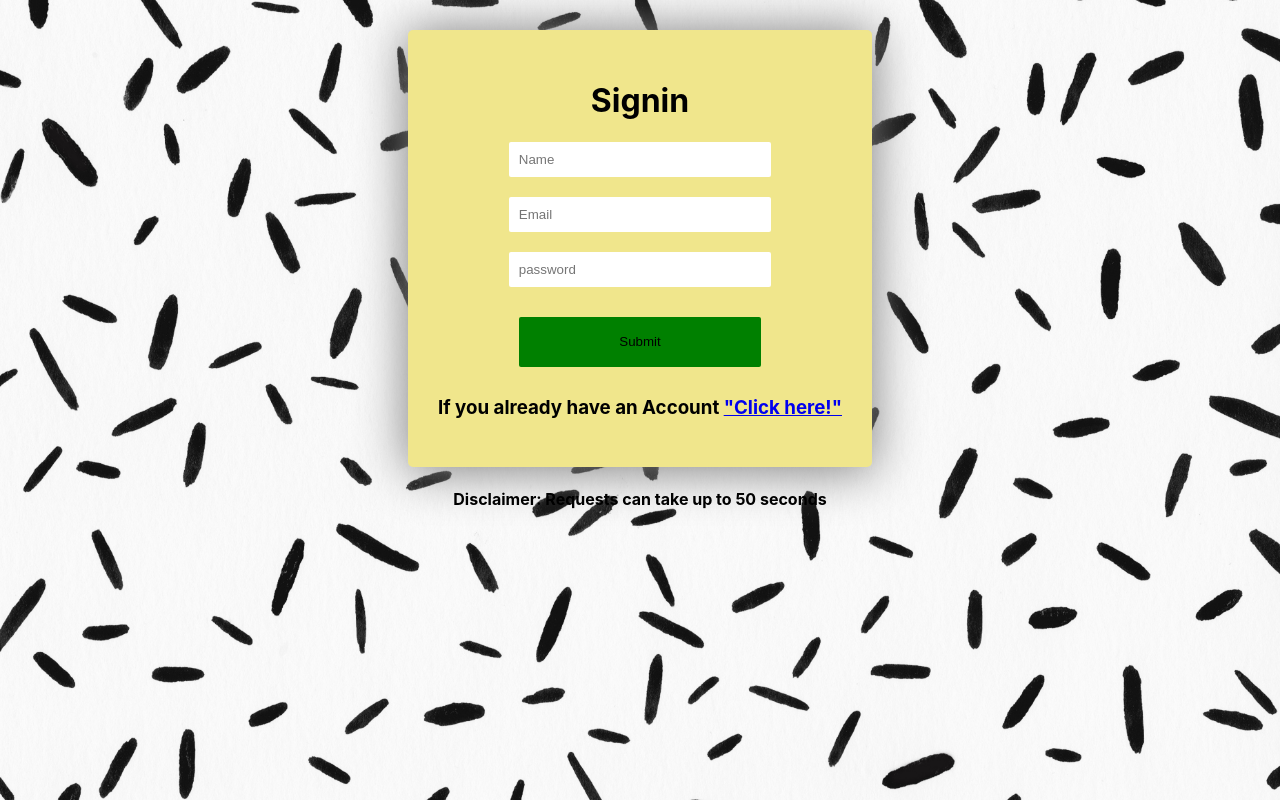
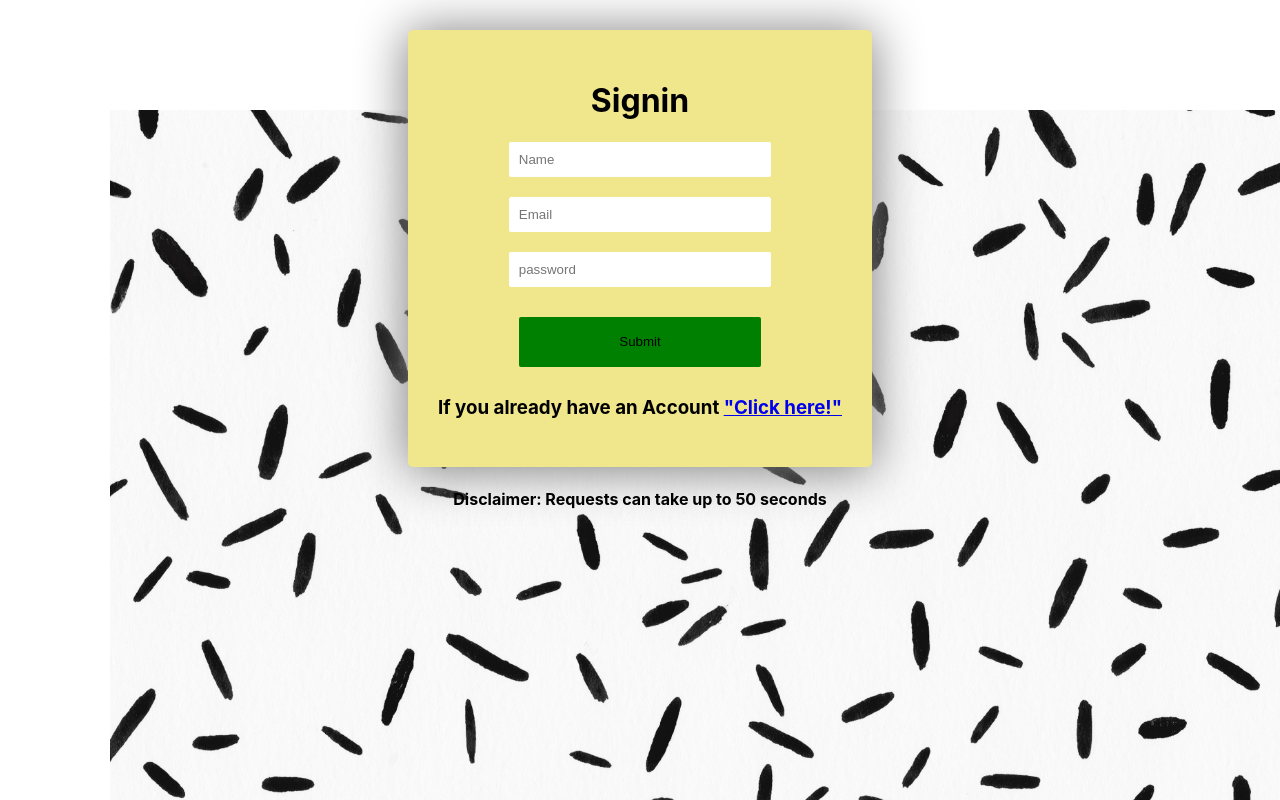
Before and after one commit to AmalFrancisOlakengil/Blog-application-version-0.0.1, a React (Create React App) app in the folder frontend/: page / in a window 1280 px wide. Built offline with nearby package versions, Linux system fonts and the light colour scheme.

Commit message:
Update signin.css

```diff
--- a/frontend/src/signin.css
+++ b/frontend/src/signin.css
@@ -4,7 +4,16 @@ body {
     background-repeat: no-repeat;
     background-size: cover;
     background-attachment: fixed;
+    animation: diagonalMove 20s linear infinite;
 }
+@keyframes diagonalMove {
+    from {
+      background-position: 0 0;
+    }
+    to {
+      background-position: 400px 400px; /* Matches diagonal direction */
+    }
+  }
 .signin form{
     display: flex;
     flex-direction: column;
```
